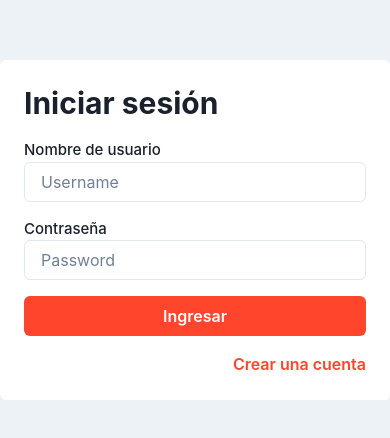
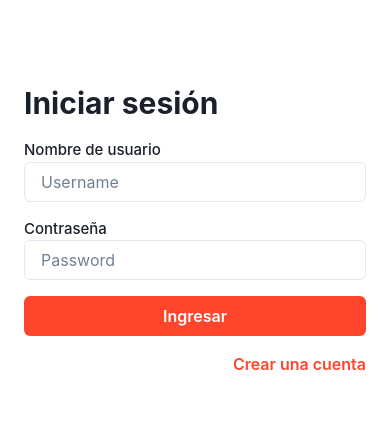
Before and after one commit to stick2yourmind/GoScrum, a React (Vite) app: page /auth/login in a window 390 px wide. Shown: the part 192-630 px from the top of the page. Built offline with nearby package versions, Linux system fonts and the light colour scheme.

Commit message:
Fixed BG Color on responsive sizes

```diff
--- a/src/screens/Login.jsx
+++ b/src/screens/Login.jsx
@@ -34,7 +34,7 @@ const Login = () => {
   return loading ? (
     <Spinner />
   ) : (
-    <Flex align="center" bg="gray.100" h="100vh" justify="center">
+    <Flex align="center" bg={{ md: 'gray.100' }} h="100vh" justify="center">
       <Box bg="white" p={6} rounded="md" w={'lg'}>
         <Heading as="h1">Iniciar sesión</Heading>
         <Formik
--- a/src/screens/Register.jsx
+++ b/src/screens/Register.jsx
@@ -75,8 +75,8 @@ const Register = () => {
     .map((e) => (e === 'Brasil' ? 'Brazil' : e))
 
   return (
-    <Flex align="center" bg="white" justify="center" minH="100vh">
-      <Box p={6} rounded="md" w={'lg'}>
+    <Flex align="center" bg={{ md: 'gray.100' }} justify="center" minH="100vh">
+      <Box bg="white" p={6} rounded="md" w={'lg'}>
         <Heading as="h1">Registro</Heading>
         <Formik
           initialValues={registerInit}
```
